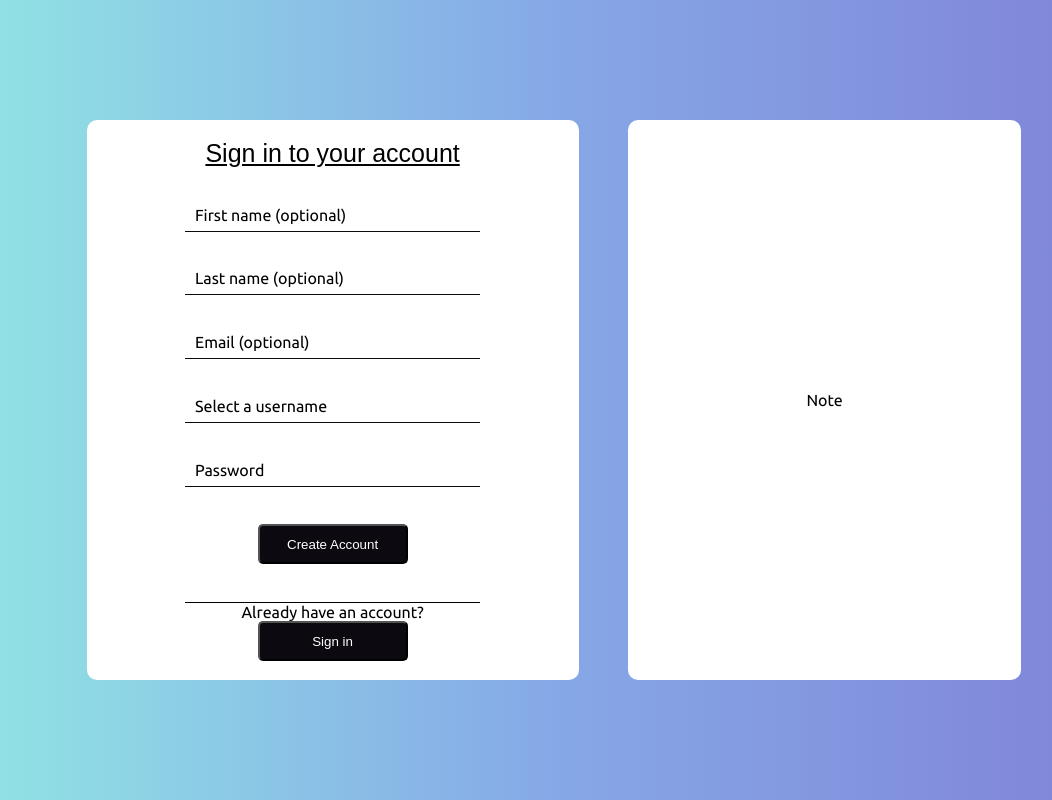
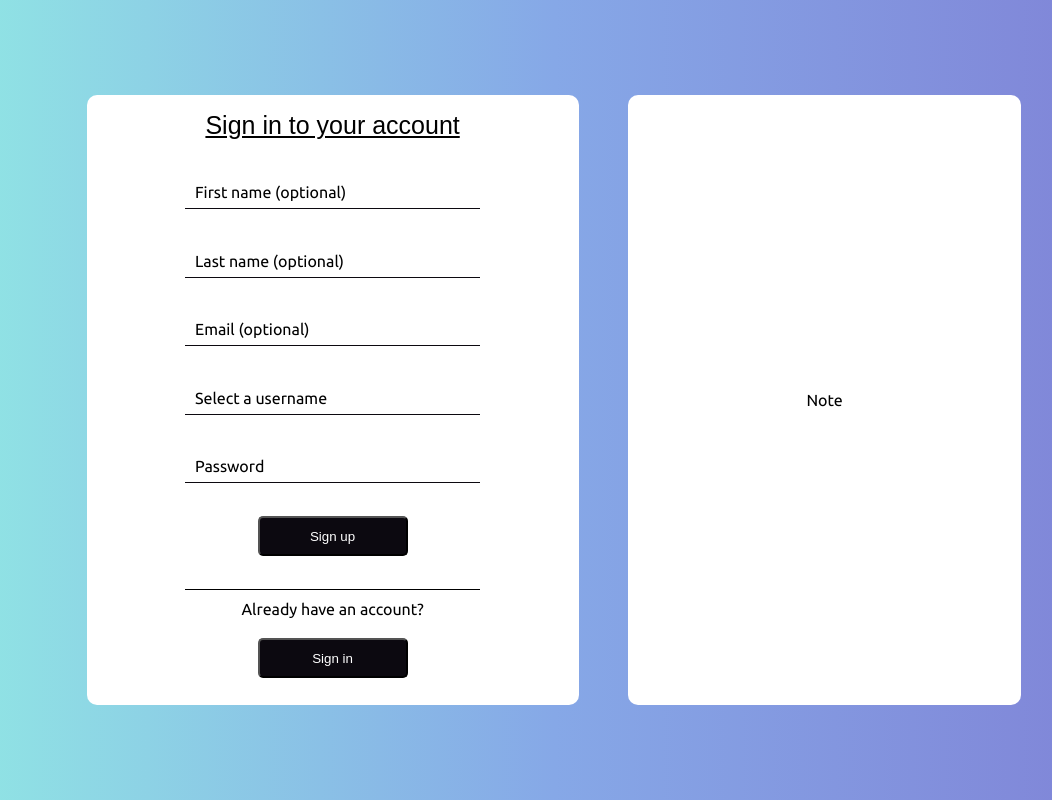
Before and after one commit to kamiri-charles/test-chat-app, a React (Create React App) app: page /#/sign-up in a window 1280 px wide. Shown: the whole page, without its empty margins (86-1138 px from the left). Built offline with nearby package versions, Linux system fonts and the light colour scheme; a web font is replaced by a local one.

Commit message:
Added sign-up functionality

```diff
--- a/src/App.scss
+++ b/src/App.scss
@@ -67,7 +67,7 @@ input {
 
     form {
         width: 80%;
-        height: 600px;
+        height: 650px;
         background: transparent;
         border-radius: 10px;
         padding: 20px;
@@ -102,7 +102,7 @@ input {
 
                 label {
                     position: absolute;
-                    top: 0;
+                    top: 10px;
                     left: 10px;
                     transition: all 0.3s ease;
 
@@ -117,8 +117,15 @@ input {
                     width: 100%;
                     background: transparent;
                     border-bottom: 1px solid var(--ui-black);
-                    padding: 5px 10px;
+                    padding: 10px;
                     z-index: 1;
+                    transition: all 0.3s ease;
+
+                    &.active {
+                      background: var(--ui-gray);
+                      border: none;
+                      border-radius: 3px;
+                    }
                 }
             }
 
@@ -145,7 +152,7 @@ input {
               justify-content: space-around;
               border-top: 1px solid black;
               width: 60%;
-
+              height: 100px;
             }
         }
 
--- a/src/components/Home/index.tsx
+++ b/src/components/Home/index.tsx
@@ -1,8 +1,17 @@
-import React from 'react'
-import Navbar from '../Navbar'
-import ChatWrapper from '../ChatWrapper'
+import React, { useEffect } from 'react';
+import { useNavigate } from 'react-router-dom';
+import Navbar from '../Navbar';
+import ChatWrapper from '../ChatWrapper';
 
 const Home: React.FC = () => {
+
+  let nav = useNavigate();
+
+  useEffect(() => {
+    // If the user is not logged in, redirect to the login page
+    if (!localStorage.getItem('tca_data')) nav('/sign-in');
+  }, [nav]);
+
   return (
     <div className='home'>
         <Navbar />
--- a/src/components/SignUp/index.tsx
+++ b/src/components/SignUp/index.tsx
@@ -1,10 +1,27 @@
-import React from 'react';
+import React, { useState } from 'react';
+import { useNavigate } from 'react-router-dom';
 import { sign_up } from './sign_up';
+import { ImpulseSpinner } from "react-spinners-kit";
 
 const SignUp: React.FC = () => {
 
-    const  [data, setData] = React.useState({firstname: '', lastname: '', email: '', username: '', password: ''});
+  let [data, setData] = React.useState({firstname: '', lastname: '', email: '', username: '', password: ''});
+  let [loading, setLoading] = useState(false);
+  let nav = useNavigate();
 
+  const handle_sign_up = async (e: any) => {
+    e.preventDefault();
+    try {
+      setLoading(true);
+      await sign_up(data);
+    } catch (error) {
+      alert("There was an error creating your account.");
+      console.log(error);
+    } finally {
+      setLoading(false);
+      nav('/');
+    }
+  }
   return (
     <div className="sign-up">
       <form>
@@ -16,6 +33,7 @@ const SignUp: React.FC = () => {
               type="text"
               value={data.firstname}
               onChange={(e) => setData({ ...data, firstname: e.target.value })}
+              className={data.firstname.length !== 0 ? "active" : ""}
             />
             <label className={data.firstname.length !== 0 ? "active" : ""}>
               First name (optional)
@@ -27,6 +45,7 @@ const SignUp: React.FC = () => {
               type="text"
               value={data.lastname}
               onChange={(e) => setData({ ...data, lastname: e.target.value })}
+              className={data.lastname.length !== 0 ? "active" : ""}
             />
             <label className={data.lastname.length !== 0 ? "active" : ""}>
               Last name (optional)
@@ -38,6 +57,7 @@ const SignUp: React.FC = () => {
               type="email"
               value={data.email}
               onChange={(e) => setData({ ...data, email: e.target.value })}
+              className={data.email.length !== 0 ? "active" : ""}
             />
             <label className={data.email.length !== 0 ? "active" : ""}>
               Email (optional)
@@ -49,6 +69,8 @@ const SignUp: React.FC = () => {
               type="text"
               value={data.username}
               onChange={(e) => setData({ ...data, username: e.target.value })}
+              className={data.username.length !== 0 ? "active" : ""}
+              required
             />
             <label className={data.username.length !== 0 ? "active" : ""}>
               Select a username
@@ -60,6 +82,7 @@ const SignUp: React.FC = () => {
               type="password"
               value={data.password}
               onChange={(e) => setData({ ...data, password: e.target.value })}
+              className={data.password.length !== 0 ? "active" : ""}
               required
             />
             <label className={data.password.length !== 0 ? "active" : ""}>
@@ -67,12 +90,7 @@ const SignUp: React.FC = () => {
             </label>
           </div>
 
-          <button type="submit" onClick={e => {
-            e.preventDefault();
-            sign_up(data);
-            }}>
-            Create Account
-          </button>
+          {loading ? <ImpulseSpinner frontColor="white" backColor="black" size={30} /> : <button onClick={handle_sign_up}>Sign up</button>}
 
           <div className="other">
             <div>Already have an account?</div>
--- a/src/components/SignUp/sign_up.ts
+++ b/src/components/SignUp/sign_up.ts
@@ -7,6 +7,6 @@ export const sign_up = (data: { firstname: string, lastname: string, email: stri
     body: JSON.stringify(data),
   })
     .then(res => res.json())
-    .then(data => console.log(data))
+    .then(data => localStorage.setItem('tca_data', data))
     .catch(err => console.log(err));
 };
```
